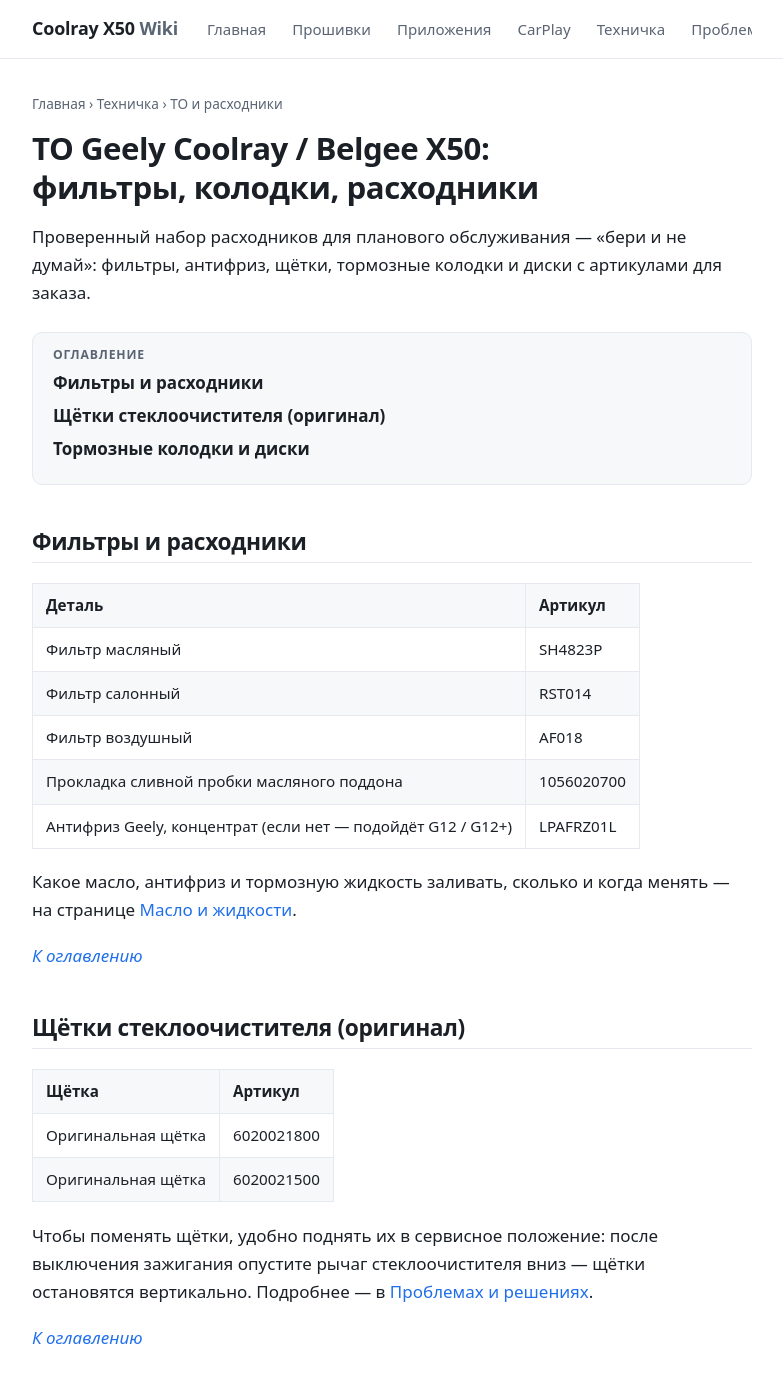
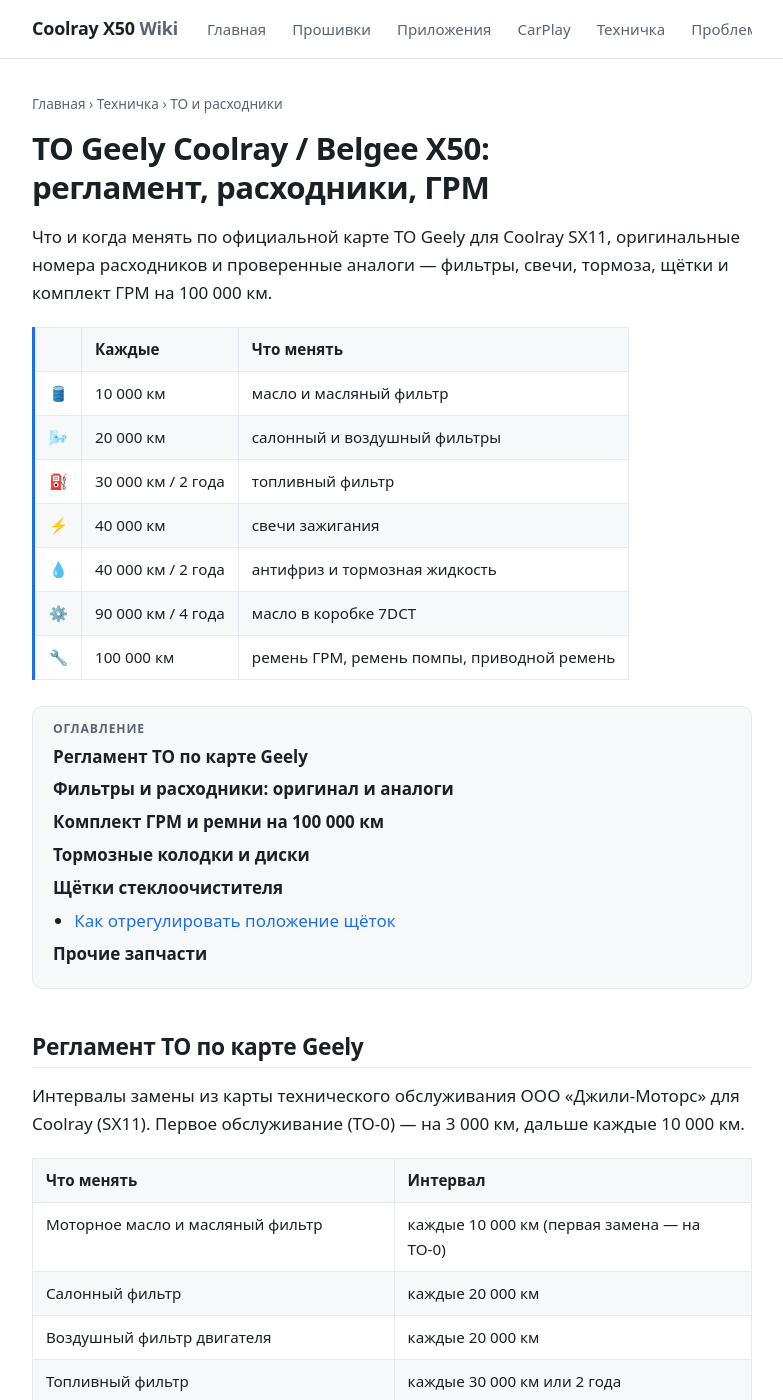
Before and after one commit to qttc/qttc.github.io, a Jekyll site: the page built from pages/to.md, in a window 1280 px wide and 1400 px high. Shown: the whole window, without its empty margins (248-1031 px from the left). Built offline with Jekyll 4.4.1, drawn with Linux system fonts in a browser that asks for light colours; some of the changed text lies outside the part shown.

Commit message:
ТО: регламент по карте Geely SX11, оригинальные артикулы и аналоги, комплект ГРМ, регулировка щёток

```diff
--- a/pages/to.md
+++ b/pages/to.md
@@ -1,16 +1,27 @@
 ---
-title: "ТО Geely Coolray / Belgee X50: фильтры, колодки, расходники"
+title: "ТО Geely Coolray / Belgee X50: регламент, фильтры, ГРМ, артикулы"
 layout: page
 permalink: /pages/to/
 parent: /pages/parts/
 crumb: "ТО и расходники"
-description: "Артикулы расходников для ТО Geely Coolray / Belgee X50: масляный, салонный и воздушный фильтры, антифриз, щётки стеклоочистителя, тормозные колодки и диски."
+description: "Регламент ТО Geely Coolray / Belgee X50 (SX11) по карте Geely: что и когда менять. Оригинальные артикулы и аналоги фильтров, свечей, колодок и дисков, комплект ГРМ на 100 000 км."
 image: /assets/parts.png
 ---
 
-# ТО Geely Coolray / Belgee X50: фильтры, колодки, расходники
+# ТО Geely Coolray / Belgee X50: регламент, расходники, ГРМ
 
-Проверенный набор расходников для планового обслуживания — «бери и не думай»: фильтры, антифриз, щётки, тормозные колодки и диски с артикулами для заказа.
+Что и когда менять по официальной карте ТО Geely для Coolray SX11, оригинальные номера расходников и проверенные аналоги — фильтры, свечи, тормоза, щётки и комплект ГРМ на 100 000 км.
+
+| | Каждые | Что менять |
+| --- | --- | --- |
+| 🛢️ | 10 000 км | масло и масляный фильтр |
+| 🌬️ | 20 000 км | салонный и воздушный фильтры |
+| ⛽ | 30 000 км / 2 года | топливный фильтр |
+| ⚡ | 40 000 км | свечи зажигания |
+| 💧 | 40 000 км / 2 года | антифриз и тормозная жидкость |
+| ⚙️ | 90 000 км / 4 года | масло в коробке 7DCT |
+| 🔧 | 100 000 км | ремень ГРМ, ремень помпы, приводной ремень |
+{:.summary}
 
 <nav class="toc" id="оглавление" markdown="1">
 ## Оглавление
@@ -20,43 +31,100 @@
 {:toc}
 </nav>
 
-## Фильтры и расходники
+## Регламент ТО по карте Geely
+
+Интервалы замены из карты технического обслуживания ООО «Джили-Моторс» для Coolray (SX11). Первое обслуживание (ТО-0) — на 3 000 км, дальше каждые 10 000 км.
+
+| Что менять | Интервал |
+| --- | --- |
+| Моторное масло и масляный фильтр | каждые 10 000 км (первая замена — на ТО-0) |
+| Салонный фильтр | каждые 20 000 км |
+| Воздушный фильтр двигателя | каждые 20 000 км |
+| Топливный фильтр | каждые 30 000 км или 2 года |
+| Свечи зажигания | каждые 40 000 км |
+| Тормозная жидкость | каждые 40 000 км или 2 года |
+| Охлаждающая жидкость (антифриз) | каждые 40 000 км или 2 года |
+| Масло в коробке 7DCT | каждые 90 000 км или 4 года |
+| Ремень ГРМ | каждые 100 000 км |
+| Ремень привода помпы | каждые 100 000 км |
+| Приводной ремень навесного оборудования | каждые 100 000 км |
+| Фильтр вентиляции топливного бака | каждые 120 000 км или 10 лет |
+| Элемент питания ЭРА-ГЛОНАСС | каждые 3 года |
+
+На каждом ТО по карте также проверяют тормоза, подвеску, рулевое, приводы, шины, шланги и электрику, а диагностическим сканером сбрасывают напоминание о ТО. Объёмы жидкостей и что заливать — на странице [Масло и жидкости](/pages/oil/).
+
+_[К оглавлению](#оглавление)_
+
+## Фильтры и расходники: оригинал и аналоги
+
+| Деталь | Оригинал Geely | Аналоги |
+| --- | --- | --- |
+| Фильтр масляный | 1056022300 | SH4823P |
+| Прокладка сливной пробки | 1056020700 | — |
+| Фильтр салонный | 8025530000 (противоаллергенный; встречается также 8022021300) | RST014, AMDFC887A |
+| Фильтр воздушный | 2032040500 | AF018 |
+| Фильтр топливный | 2013021700 | — |
+| Свеча зажигания | 2036512100 | Volvo 32208336, Bosch 0242145588 |
+| Антифриз Geely | LPAFRZ01L (концентрат) | G12 / G12+ |
+
+_[К оглавлению](#оглавление)_
+
+## Комплект ГРМ и ремни на 100 000 км
 
 | Деталь | Артикул |
 | --- | --- |
-| Фильтр масляный | SH4823P |
-| Фильтр салонный | RST014 |
-| Фильтр воздушный | AF018 |
-| Прокладка сливной пробки масляного поддона | 1056020700 |
-| Антифриз Geely, концентрат (если нет — подойдёт G12 / G12+) | LPAFRZ01L |
+| Ремень ГРМ | 1046023700 |
+| Натяжитель ремня ГРМ | **1046532000** (также встречается номер 1046023400) |
+| Ролик ремня ГРМ, обводной | 1046023600 |
+| Ремень помпы | 1066023100 |
+| Ремень приводной | 1073006900 |
+| Натяжитель приводного ремня | 1073007100 |
 
-Какое масло, антифриз и тормозную жидкость заливать, сколько и когда менять — на странице [Масло и жидкости](/pages/oil/).
-
-_[К оглавлению](#оглавление)_
-
-## Щётки стеклоочистителя (оригинал)
-
-| Щётка | Артикул |
-| --- | --- |
-| Оригинальная щётка | 6020021800 |
-| Оригинальная щётка | 6020021500 |
-
-Чтобы поменять щётки, удобно поднять их в сервисное положение: после выключения зажигания опустите рычаг стеклоочистителя вниз — щётки остановятся вертикально. Подробнее — в [Проблемах и решениях](/pages/problems/#сервисный-режим-дворников).
+На ТО-100 000 вместе с ремнями обычно меняют масло с фильтром и прокладкой пробки (см. таблицу выше). Перед покупкой сверьте номера по VIN — у натяжителя встречаются оба номера.
 
 _[К оглавлению](#оглавление)_
 
 ## Тормозные колодки и диски
 
+| Деталь | Оригинал Geely | Аналоги |
+| --- | --- | --- |
+| Колодки передние | 4048046400 | MONAER M2505 (керамика), SAT ST280124, Marshall M2625999, Hi-Q SP2830 |
+| Колодки задние | 4050043100 | MONAER M4015 (керамика), SAT ST280125, Marshall M2626001, Hi-Q SP2655 |
+| Диски передние | 4048046700 | MONAER M21409, TRW DF4939S |
+| Диски задние | 4050041600 | MONAER M12778 |
+| Пластины колодок задних суппортов | — | Renzo RFK767 |
+
+К ~20 000 км возможно биение передних дисков. После замены дисков и колодок обязательно сделайте прикатку. Подробнее — в [Проблемах и решениях](/pages/problems/#замена-тормозных-колодок--биение-дисков) и [отчёт владельца на Drive2](https://www.drive2.ru/l/661322984954286907/).
+
+_[К оглавлению](#оглавление)_
+
+## Щётки стеклоочистителя
+
+| Щётка | Оригинал Geely | Аналог |
+| --- | --- | --- |
+| Передняя левая (водительская) | 6020021800 | комплект 600/450 мм: Bosch 3397007187 |
+| Передняя правая | 6020021500 | |
+| Задняя | 6022004500 | — |
+
+Чтобы поменять щётки, удобно поднять их в сервисное положение: после выключения зажигания опустите рычаг стеклоочистителя вниз — щётки остановятся вертикально. Подробнее — в [Проблемах и решениях](/pages/problems/#сервисный-режим-дворников).
+
+### Как отрегулировать положение щёток
+
+1. Поднимите капот.
+2. Снимите заглушки крепления на поводках щёток.
+3. Отпустите гайку крепления поводка торцевой головкой на 15.
+4. Выставьте щётки в нужное положение.
+5. Затяните гайку и соберите в обратном порядке.
+
+_[К оглавлению](#оглавление)_
+
+## Прочие запчасти
+
 | Деталь | Артикул |
 | --- | --- |
-| MONAER передние тормозные диски | M21409 |
-| MONAER задние тормозные диски | M12778 |
-| MONAER колодки передние, керамика | M2505 |
-| MONAER колодки задние, керамика | M4015 |
-| SAT колодки передние | ST280124 |
-| SAT колодки задние | ST280125 |
-
-К ~20 000 км возможно биение передних дисков. После замены дисков и колодок обязательно сделайте прикатку. Подробнее — в [Проблемах и решениях](/pages/problems/#замена-тормозных-колодок--биение-дисков) и [отчёт владельца на Drive2](https://www.drive2.ru/l/661322984954286907/).
+| Стойка стабилизатора передней подвески | 4015011100 |
+| Датчик давления в шине (TPMS) с вентилем | 1017034809 |
+| Обратный клапан омывателя | 6025023800 (аналог Toyota 8532126020) |
 
 _[К оглавлению](#оглавление)_
 
```
Also changed, not shown: index.md (+1 -1 lines), pages/parts.md (+2 -9 lines), pages/problems.md (+1 -1 lines).
